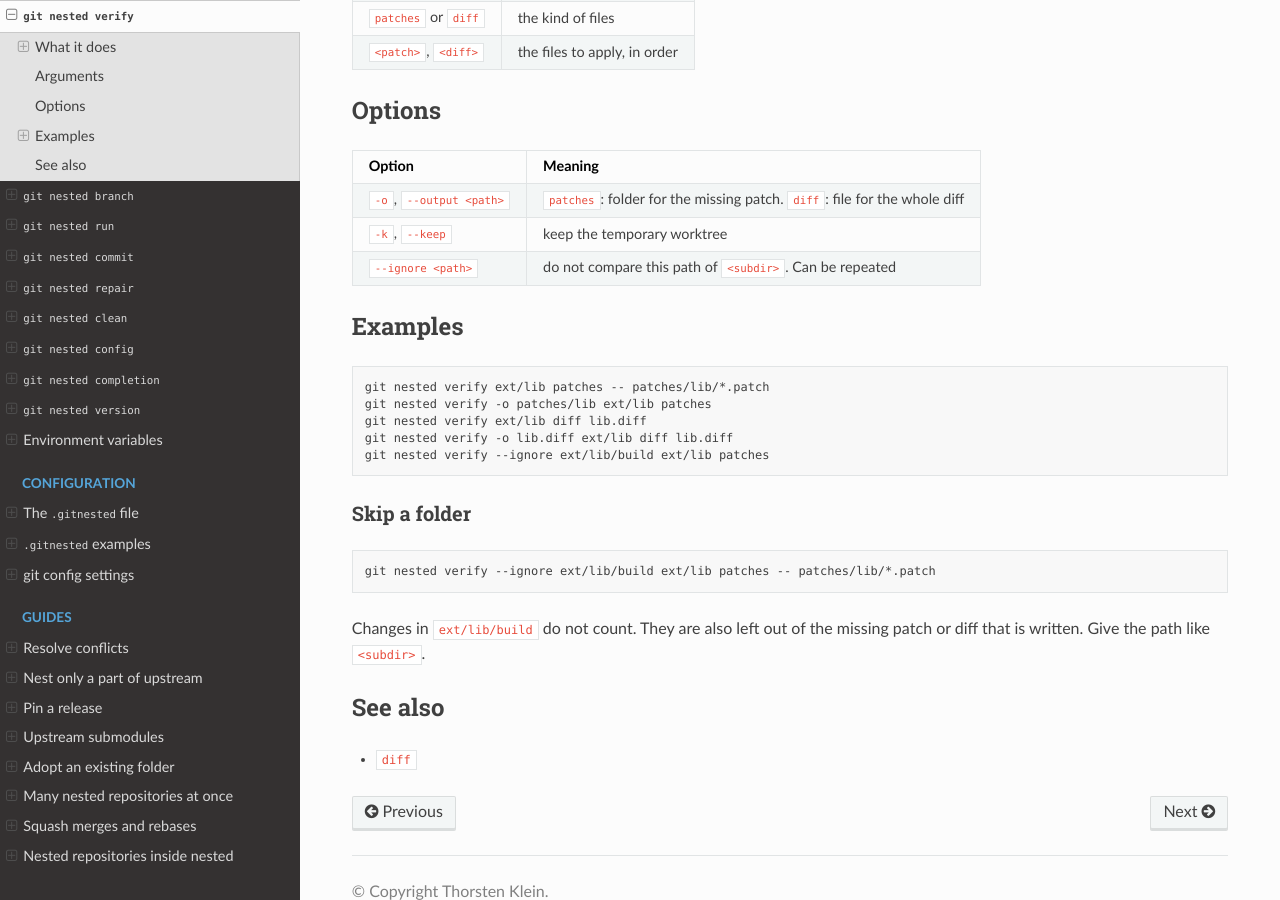
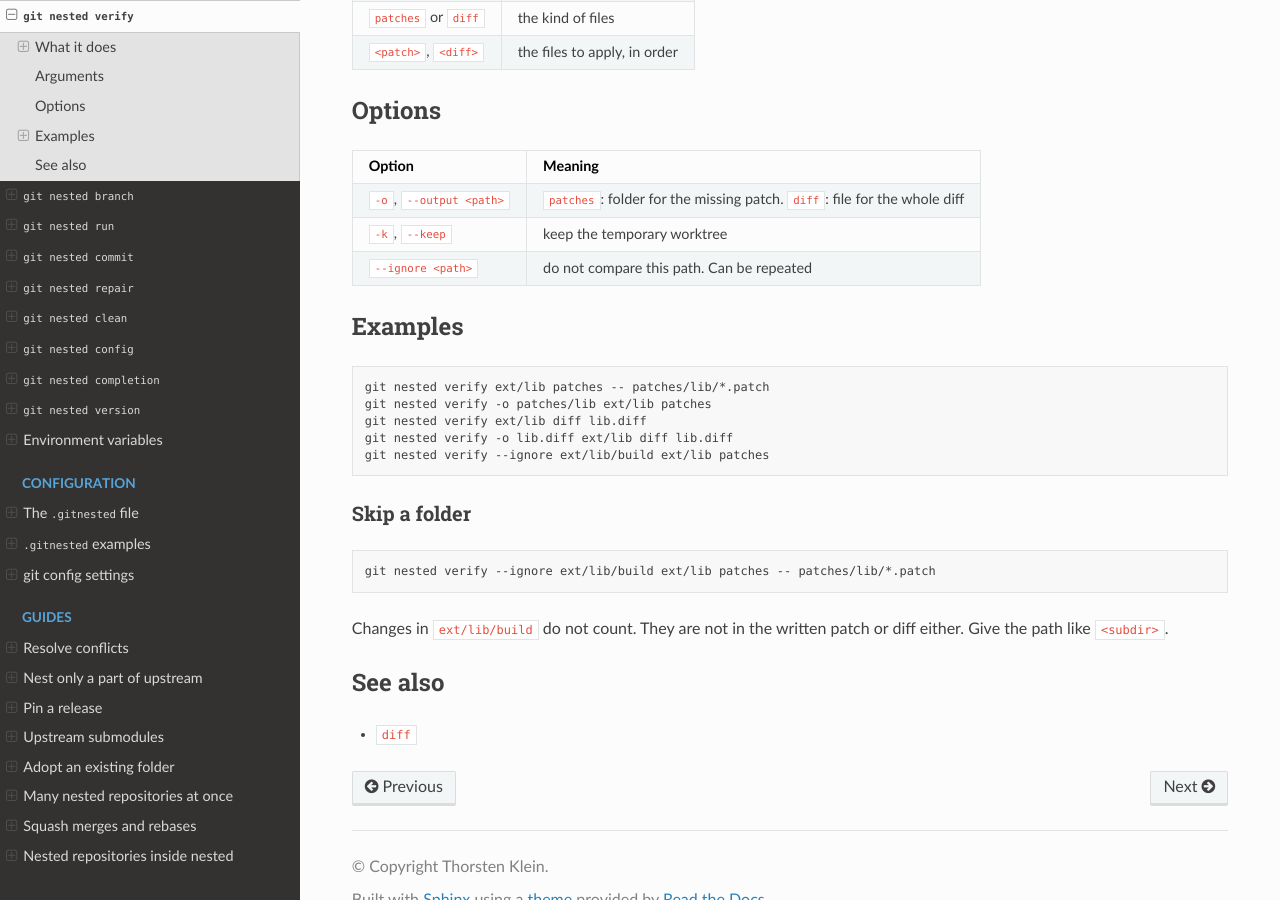
Before and after one commit to thorsten-klein/git-nested, a Sphinx documentation site: the page built from doc/cli/verify.md, in a window 1280 px wide and 900 px high, scrolled down 915 px. Built offline with Sphinx 7.4.7 and the Read the Docs theme 3.1.0, drawn with Linux system fonts in a browser that asks for light colours.

Commit message:
docs: shorten the verify --ignore texts

````diff
--- a/doc/cli/verify.md
+++ b/doc/cli/verify.md
@@ -45,7 +45,7 @@ The command fails and lists the changed files.
 |---|---|
 | `-o`, `--output <path>` | `patches`: folder for the missing patch. `diff`: file for the whole diff |
 | `-k`, `--keep` | keep the temporary worktree |
-| `--ignore <path>` | do not compare this path of `<subdir>`. Can be repeated |
+| `--ignore <path>` | do not compare this path. Can be repeated |
 
 ## Examples
 
@@ -63,8 +63,8 @@ git nested verify --ignore ext/lib/build ext/lib patches
 git nested verify --ignore ext/lib/build ext/lib patches -- patches/lib/*.patch
 ```
 
-Changes in `ext/lib/build` do not count. They are also left out of the
-missing patch or diff that is written. Give the path like `<subdir>`.
+Changes in `ext/lib/build` do not count. They are not in the written patch
+or diff either. Give the path like `<subdir>`.
 
 ## See also
 
````
Also changed, not shown: doc/architecture/diagrams.md (+1 -1 lines), 1 other file.
